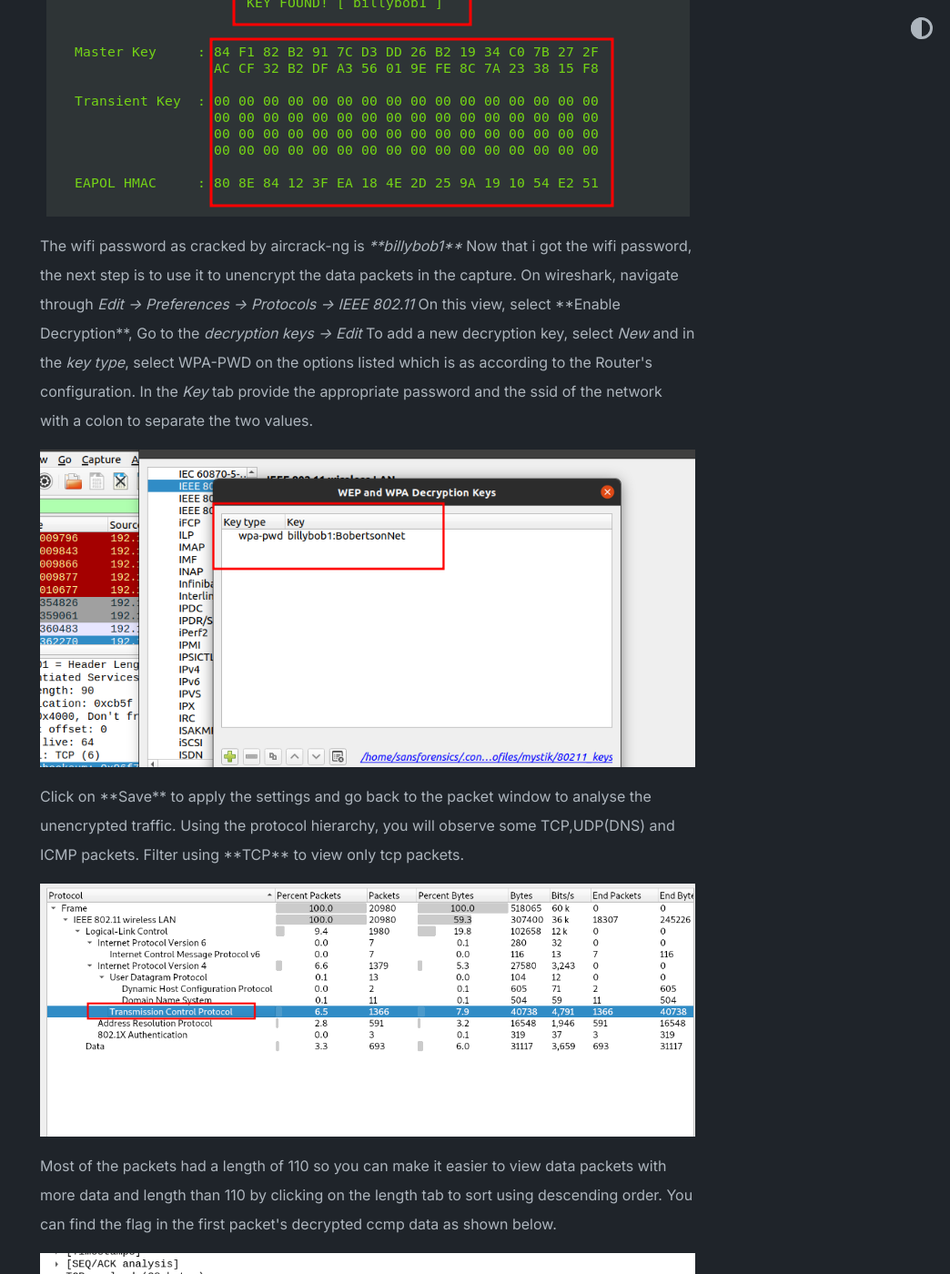
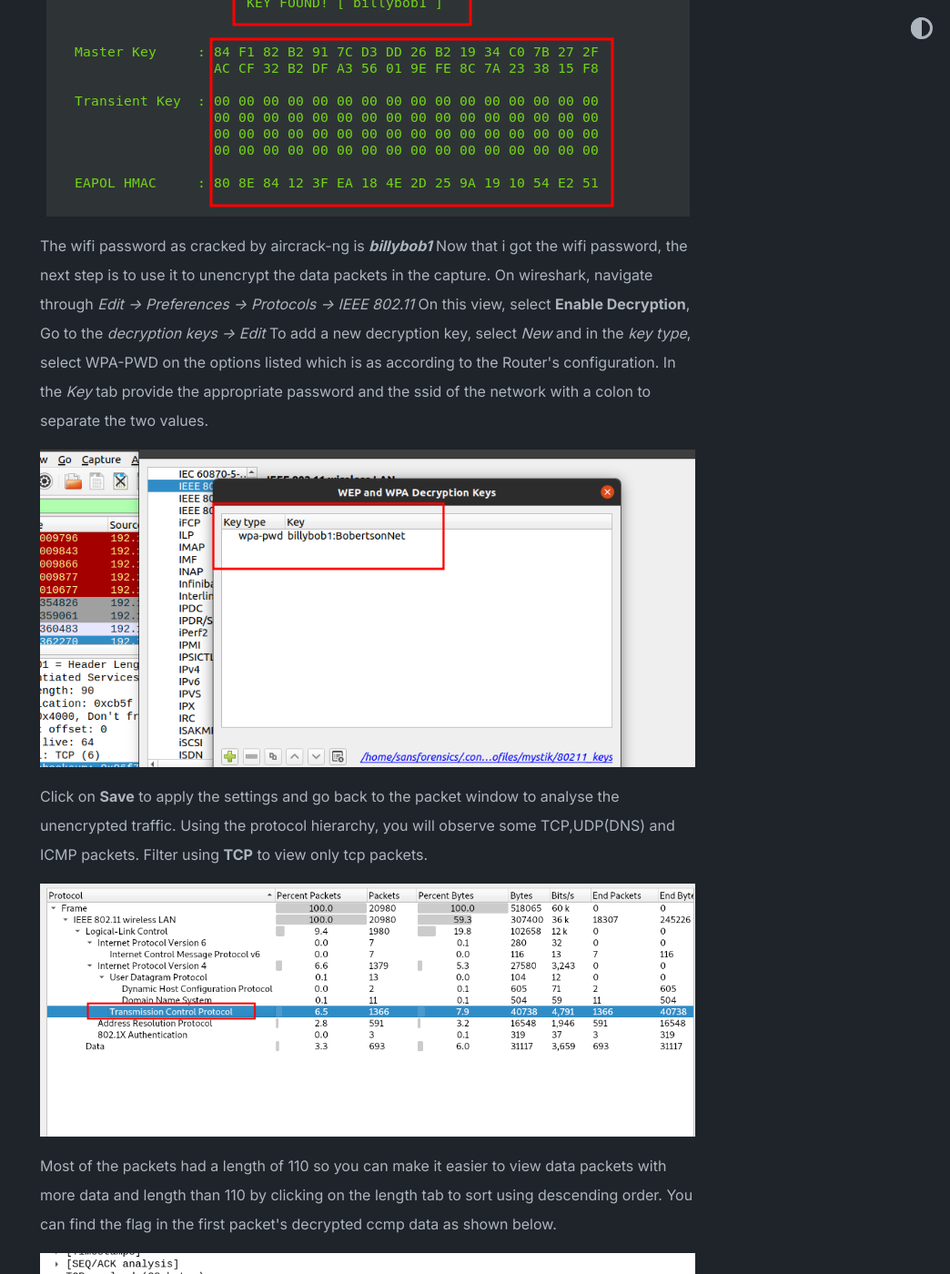
Before and after one commit to mystickev/mystickev.github.io, a Jekyll site: the page built from _posts/2023-01-09-wi-the-fi.md, in a window 1280 px wide and 1400 px high, scrolled down 2558 px. Shown: the whole window at 91% size, without its empty margins (236-1280 px from the left). Built offline with Jekyll 4.4.1, drawn with Linux system fonts in a browser that asks for light colours.

Commit message:
Update 2023-01-09-wi-the-fi.md

```diff
--- a/_posts/2023-01-09-wi-the-fi.md
+++ b/_posts/2023-01-09-wi-the-fi.md
@@ -56,21 +56,21 @@ To crack the handshake using a wordlist, I used aircrack-ng as shown below
 
 ![image_info](/assets/images/favicon/crack.png)
 <p>
-The wifi password as cracked by aircrack-ng is <em>**billybob1**</em>
+	The wifi password as cracked by aircrack-ng is <em><b>billybob1</b></em>
 
 Now that i got the wifi password, the next step is to use it to unencrypt the data packets in the capture.
 On wireshark, navigate through <em> Edit -> Preferences -> Protocols -> IEEE 802.11 </em>
 
-On this view, select **Enable Decryption**, Go to the <em> decryption keys -> Edit </em>
+	On this view, select <b>Enable Decryption</b>, Go to the <em> decryption keys -> Edit </em>
 
 To add a new decryption key, select <em>New</em> and in the <em>key type</em>, select WPA-PWD on the options listed which is as according to the Router's configuration.
 In the <em>Key</em> tab provide the appropriate password and the ssid of the network with a colon to separate the two values.
 </p>
 ![image_info](/assets/images/favicon/password.png)
 <p>
-Click on **Save** to apply the settings and go back to the packet window to analyse the unencrypted traffic.
+	Click on <b>Save</b> to apply the settings and go back to the packet window to analyse the unencrypted traffic.
 
-Using the protocol hierarchy, you will observe some TCP,UDP(DNS) and ICMP packets. Filter using **TCP** to view only tcp packets.
+Using the protocol hierarchy, you will observe some TCP,UDP(DNS) and ICMP packets. Filter using <b>TCP</b> to view only tcp packets.
 </p>
 ![image_info](/assets/images/favicon/tcp.png)
 <p>
```
